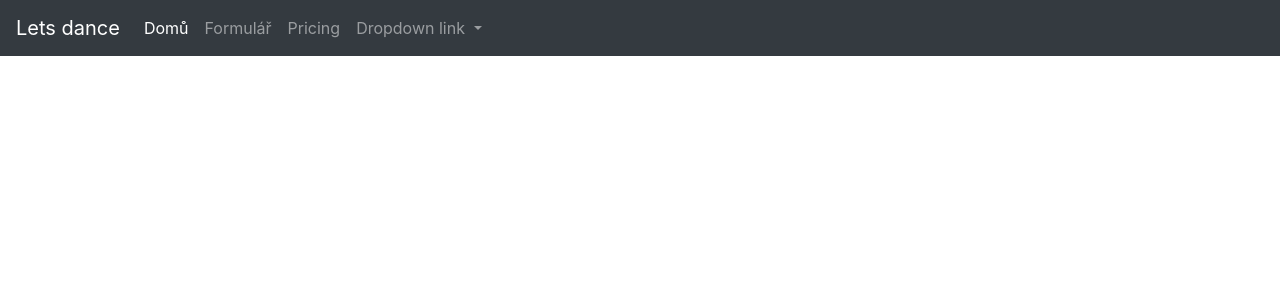
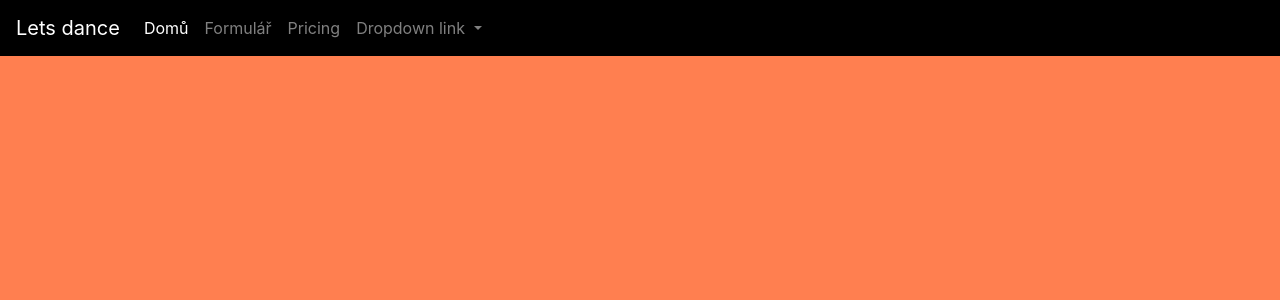
Before and after one commit to PajaCzechita/LetsDance, a Flask app: page / in a window 1280 px wide. Shown: the top 300 px of the page. Run offline with Flask 2, Linux system fonts and the light colour scheme; some libraries are stand-ins or nearby versions.

```diff
--- a/static/css/style.css
+++ b/static/css/style.css
@@ -1,3 +1,6 @@
 body {
-    background-color: aqua;
+    background-color: coral;
 }
+.bg-pink {
+    background-color: black;
+}
--- a/templates/layout.html
+++ b/templates/layout.html
@@ -8,12 +8,13 @@
     <meta name="viewport" content="width=, initial-scale=1.0">
     <meta http-equiv="X-UA-Compatible" content="ie=edge">
     <title>Document</title>
+
+    <link rel="stylesheet" href="static/bootstrap.css">
     <link rel="stylesheet" href="static/css/style.css">
-    <link rel="stylesheet" href="static/bootstrap.css">
 
 </head>
 <body>
-    <nav class="navbar navbar-expand-lg navbar-dark bg-dark">
+    <nav class="navbar navbar-expand-lg navbar-dark bg-pink">
         <a class="navbar-brand" href="#">Lets dance</a>
         <button class="navbar-toggler" type="button" data-toggle="collapse" data-target="#navbarNavDropdown" aria-controls="navbarNavDropdown" aria-expanded="false" aria-label="Toggle navigation">
           <span class="navbar-toggler-icon"></span>
```
Also changed, not shown: db_functions.py (+5 -5 lines), templates/formular.html (+6 -5 lines).
